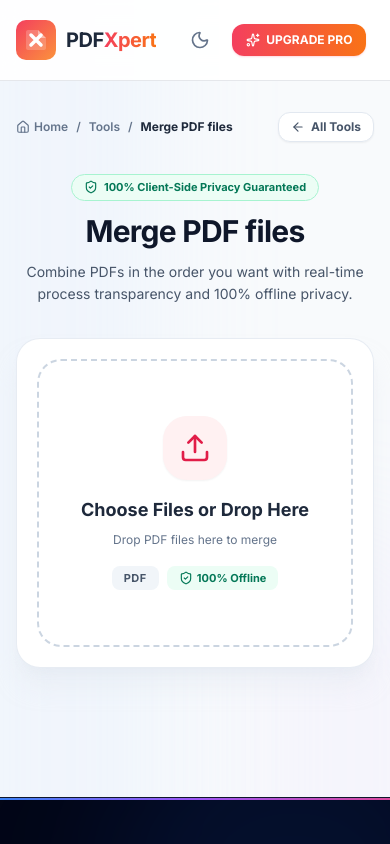
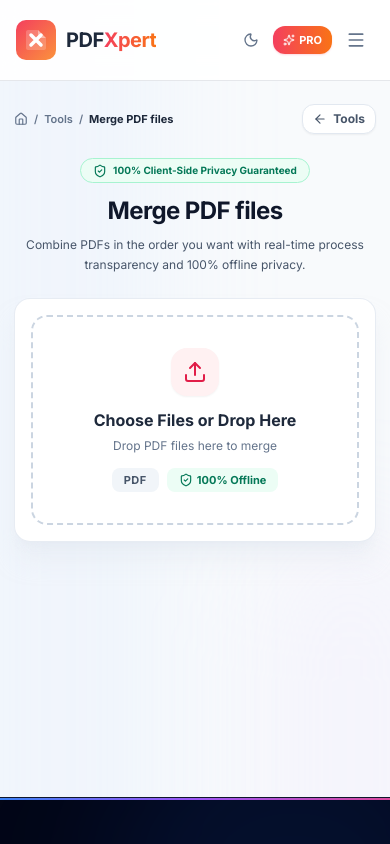
Before and after one commit to h3y-sam/PDFXpert, a React (Vite) app: page /#/tools/merge in a window 390 px wide. Shown: the top 844 px of the page. Built offline with nearby package versions, Linux system fonts and the light colour scheme.

Commit message:
feat(responsive): enhance touch controls, responsive layouts, and mobile drawers across all screen sizes

```diff
--- a/components/FileUploader.tsx
+++ b/components/FileUploader.tsx
@@ -86,8 +86,8 @@
         className={`
           relative group cursor-pointer
           flex flex-col items-center justify-center
-          w-full h-72 md:h-88
-          rounded-3xl border-2 border-dashed
+          w-full min-h-[210px] sm:min-h-[260px] md:h-80
+          rounded-2xl sm:rounded-3xl border-2 border-dashed
           transition-all duration-300
           bg-white dark:bg-slate-800/80
           ${
@@ -97,22 +97,22 @@
           }
         `}
       >
-        <div className="z-10 flex flex-col items-center text-center p-6 pointer-events-none max-w-md">
+        <div className="z-10 flex flex-col items-center text-center p-4 sm:p-6 pointer-events-none max-w-md">
           {/* Upload Icon with Gradient Ring */}
           <div
-            className={`w-16 h-16 rounded-3xl flex items-center justify-center mb-4 transition-all duration-300 shadow-sm ${
+            className={`w-12 h-12 sm:w-16 sm:h-16 rounded-2xl sm:rounded-3xl flex items-center justify-center mb-3 sm:mb-4 transition-all duration-300 shadow-sm ${
               isDragging
                 ? 'bg-rose-500 text-white scale-110'
                 : 'bg-rose-50 dark:bg-rose-950/50 text-rose-600 dark:text-rose-400 group-hover:bg-gradient-to-r group-hover:from-rose-500 group-hover:to-orange-500 group-hover:text-white group-hover:scale-105'
             }`}
           >
-            <Upload className="w-8 h-8" />
+            <Upload className="w-6 h-6 sm:w-8 sm:h-8" />
           </div>
 
-          <h3 className="text-lg md:text-xl font-bold text-slate-800 dark:text-white mb-1.5">
+          <h3 className="text-base sm:text-lg md:text-xl font-bold text-slate-800 dark:text-white mb-1">
             {title}
           </h3>
-          <p className="text-slate-500 dark:text-slate-400 text-xs md:text-sm mb-4 leading-relaxed">
+          <p className="text-slate-500 dark:text-slate-400 text-xs sm:text-sm mb-3 sm:mb-4 leading-relaxed">
             {computedDescription}
           </p>
 
--- a/components/Header.tsx
+++ b/components/Header.tsx
@@ -100,7 +100,7 @@
           </nav>
 
           {/* Right Actions */}
-          <div className="flex items-center gap-3 shrink-0 ml-auto">
+          <div className="flex items-center gap-1.5 sm:gap-3 shrink-0 ml-auto">
             {isInstallable && (
               <button
                 onClick={triggerInstall}
@@ -114,28 +114,28 @@
 
             <button
               onClick={toggleDarkMode}
-              className="p-2.5 rounded-xl text-slate-500 hover:bg-gray-100 dark:hover:bg-slate-800 transition-colors"
+              className="p-2 sm:p-2.5 rounded-xl text-slate-500 hover:bg-gray-100 dark:hover:bg-slate-800 transition-colors"
               aria-label="Toggle Theme"
             >
-              {darkMode ? <Sun className="w-5 h-5" /> : <Moon className="w-5 h-5" />}
+              {darkMode ? <Sun className="w-4 h-4 sm:w-5 sm:h-5" /> : <Moon className="w-4 h-4 sm:w-5 sm:h-5" />}
             </button>
 
             {/* Pro / Upgrade Trigger */}
             <button
               onClick={openUpgradeModal}
-              className={`inline-flex items-center gap-1.5 px-3.5 py-2 rounded-xl text-xs font-bold transition-all shadow-sm ${
+              className={`inline-flex items-center gap-1 sm:gap-1.5 px-2.5 sm:px-3.5 py-1.5 sm:py-2 rounded-xl text-[11px] sm:text-xs font-bold transition-all shadow-sm ${
                 isPro
                   ? 'bg-emerald-100 dark:bg-emerald-950/60 text-emerald-700 dark:text-emerald-300 border border-emerald-300 dark:border-emerald-800'
-                  : 'bg-gradient-to-r from-rose-500 to-orange-500 hover:from-rose-600 hover:to-orange-600 text-white shadow-rose-500/20 hover:scale-105'
+                  : 'bg-gradient-to-r from-rose-500 to-orange-500 hover:from-rose-600 hover:to-orange-600 text-white shadow-rose-500/20 active:scale-95 sm:hover:scale-105'
               }`}
             >
-              <Sparkles className="w-3.5 h-3.5" />
-              <span>{isPro ? `${tier.toUpperCase()} ACTIVE` : 'UPGRADE PRO'}</span>
+              <Sparkles className="w-3 h-3 sm:w-3.5 sm:h-3.5" />
+              <span>{isPro ? `${tier.toUpperCase()}` : <span><span className="hidden sm:inline">UPGRADE </span>PRO</span>}</span>
             </button>
 
             <Link
               to="/tools"
-              className="hidden sm:inline-flex px-4 py-2 rounded-xl bg-slate-900 dark:bg-rose-600 text-white text-sm font-semibold hover:bg-slate-800 dark:hover:bg-rose-700 shadow-md shadow-rose-500/20 transition-all"
+              className="hidden sm:inline-flex px-3.5 py-2 rounded-xl bg-slate-900 dark:bg-rose-600 text-white text-xs sm:text-sm font-semibold hover:bg-slate-800 dark:hover:bg-rose-700 shadow-md shadow-rose-500/20 transition-all"
               onClick={closeMobile}
             >
               All Tools
@@ -143,11 +143,11 @@
 
             {/* Mobile hamburger */}
             <button
-              className="lg:hidden p-2.5 rounded-xl text-slate-500 hover:bg-gray-100 dark:hover:bg-slate-800 transition-colors"
+              className="lg:hidden p-2 sm:p-2.5 rounded-xl text-slate-500 hover:bg-gray-100 dark:hover:bg-slate-800 transition-colors"
               onClick={() => setMobileOpen(o => !o)}
               aria-label={mobileOpen ? 'Close menu' : 'Open menu'}
             >
-              {mobileOpen ? <X className="w-6 h-6" /> : <Menu className="w-6 h-6" />}
+              {mobileOpen ? <X className="w-5 h-5 sm:w-6 sm:h-6" /> : <Menu className="w-5 h-5 sm:w-6 sm:h-6" />}
             </button>
           </div>
         </div>
@@ -155,8 +155,24 @@
 
       {/* Mobile Drawer */}
       {mobileOpen && (
-        <div className="lg:hidden bg-white dark:bg-slate-900 border-t border-gray-200 dark:border-slate-800 overflow-y-auto max-h-[calc(100vh-5rem)] animate-fade-in">
+        <div className="lg:hidden bg-white dark:bg-slate-900 border-t border-gray-200 dark:border-slate-800 overflow-y-auto max-h-[calc(100vh-5rem)] animate-fade-in shadow-xl">
           <div className="max-w-7xl mx-auto px-4 py-4 space-y-1">
+
+            {isInstallable && (
+              <button
+                onClick={() => {
+                  triggerInstall();
+                  closeMobile();
+                }}
+                className="w-full flex items-center justify-between px-4 py-3 rounded-xl bg-rose-50 dark:bg-rose-950/40 text-rose-600 dark:text-rose-300 font-bold text-sm border border-rose-200 dark:border-rose-900/60 mb-2"
+              >
+                <div className="flex items-center gap-2">
+                  <Download className="w-4 h-4" />
+                  <span>Install PDFXpert PWA App</span>
+                </div>
+                <span className="text-[11px] uppercase bg-rose-500 text-white px-2 py-0.5 rounded-full">Offline</span>
+              </button>
+            )}
 
             <Link
               to="/"
--- a/pages/ToolContainer.tsx
+++ b/pages/ToolContainer.tsx
@@ -8,67 +8,76 @@
   category?: string;
   children: React.ReactNode;
   actionArea?: React.ReactNode;
+  maxWidth?: '4xl' | '5xl' | '6xl' | '7xl' | 'full';
 }
 
 const ToolContainer: React.FC<ToolContainerProps> = ({
   title,
   description,
-  category,
   children,
   actionArea,
+  maxWidth = '5xl',
 }) => {
+  const maxWidthClass = {
+    '4xl': 'max-w-4xl',
+    '5xl': 'max-w-5xl',
+    '6xl': 'max-w-6xl',
+    '7xl': 'max-w-7xl',
+    'full': 'max-w-full',
+  }[maxWidth] || 'max-w-5xl';
+
   return (
-    <div className="min-h-[85vh] py-8 sm:py-12 px-4 sm:px-6 lg:px-8 max-w-7xl mx-auto">
+    <div className="min-h-[85vh] py-6 sm:py-10 md:py-12 px-3.5 sm:px-6 lg:px-8 max-w-7xl mx-auto">
       {/* Top Breadcrumbs & Back Navigation */}
-      <div className="flex items-center justify-between mb-8 animate-fade-in">
-        <div className="flex items-center gap-2 text-xs font-semibold text-slate-500 dark:text-slate-400">
+      <div className="flex items-center justify-between gap-3 mb-6 sm:mb-8 animate-fade-in">
+        <div className="flex items-center gap-1.5 sm:gap-2 text-[11px] sm:text-xs font-semibold text-slate-500 dark:text-slate-400 min-w-0">
           <Link
             to="/"
-            className="flex items-center gap-1 hover:text-rose-500 transition-colors"
+            className="flex items-center gap-1 hover:text-rose-500 transition-colors shrink-0"
           >
-            <Home className="w-3.5 h-3.5" /> Home
+            <Home className="w-3.5 h-3.5" /> <span className="hidden xs:inline">Home</span>
           </Link>
-          <span>/</span>
+          <span className="shrink-0">/</span>
           <Link
             to="/tools"
-            className="hover:text-rose-500 transition-colors"
+            className="hover:text-rose-500 transition-colors shrink-0"
           >
             Tools
           </Link>
-          <span>/</span>
-          <span className="text-slate-800 dark:text-white font-bold">{title}</span>
+          <span className="shrink-0">/</span>
+          <span className="text-slate-800 dark:text-white font-bold truncate max-w-[120px] sm:max-w-xs md:max-w-md">{title}</span>
         </div>
 
         <Link
           to="/tools"
-          className="inline-flex items-center gap-1.5 px-3 py-1.5 rounded-xl bg-white dark:bg-slate-800 border border-slate-200 dark:border-slate-700 hover:border-rose-300 dark:hover:border-rose-700 text-slate-600 hover:text-rose-600 dark:text-slate-300 dark:hover:text-rose-400 text-xs font-bold transition-all shadow-sm"
+          className="inline-flex items-center gap-1.5 px-2.5 sm:px-3 py-1.5 rounded-xl bg-white dark:bg-slate-800 border border-slate-200 dark:border-slate-700 hover:border-rose-300 dark:hover:border-rose-700 text-slate-600 hover:text-rose-600 dark:text-slate-300 dark:hover:text-rose-400 text-xs font-bold transition-all shadow-sm shrink-0"
         >
           <ArrowLeft className="w-3.5 h-3.5" />
-          <span>All Tools</span>
+          <span className="hidden sm:inline">All </span>Tools
         </Link>
       </div>
 
       {/* Tool Header */}
-      <div className="max-w-3xl mx-auto text-center mb-8 animate-slide-up">
-        <div className="inline-flex items-center gap-1.5 px-3 py-1 rounded-full bg-emerald-50 dark:bg-emerald-950/40 border border-emerald-200 dark:border-emerald-800 text-emerald-700 dark:text-emerald-300 text-[11px] font-bold mb-3">
-          <ShieldCheck className="w-3.5 h-3.5" /> 100% Client-Side Privacy Guaranteed
+      <div className="max-w-3xl mx-auto text-center mb-6 sm:mb-8 animate-slide-up px-2">
+        <div className="inline-flex items-center gap-1.5 px-3 py-1 rounded-full bg-emerald-50 dark:bg-emerald-950/40 border border-emerald-200 dark:border-emerald-800 text-emerald-700 dark:text-emerald-300 text-[10px] sm:text-[11px] font-bold mb-3">
+          <ShieldCheck className="w-3.5 h-3.5 shrink-0" /> 100% Client-Side Privacy Guaranteed
         </div>
-        <h1 className="text-3xl sm:text-4xl lg:text-5xl font-extrabold text-slate-900 dark:text-white tracking-tight mb-3">
+        <h1 className="text-2xl sm:text-3xl md:text-4xl lg:text-5xl font-extrabold text-slate-900 dark:text-white tracking-tight mb-2 sm:mb-3">
           {title}
         </h1>
-        <p className="text-sm sm:text-base text-slate-600 dark:text-slate-300 leading-relaxed max-w-xl mx-auto">
+        <p className="text-xs sm:text-sm md:text-base text-slate-600 dark:text-slate-300 leading-relaxed max-w-xl mx-auto">
           {description}
         </p>
       </div>
 
       {/* Main Action Area Container */}
-      <div className="max-w-4xl mx-auto animate-slide-up" style={{ animationDelay: '0.05s' }}>
-        <div className="bg-white dark:bg-slate-850 rounded-3xl shadow-xl shadow-slate-200/50 dark:shadow-none overflow-hidden border border-slate-200/80 dark:border-slate-700/80 p-5 sm:p-8 md:p-10 transition-colors">
+      <div className={`${maxWidthClass} mx-auto animate-slide-up`} style={{ animationDelay: '0.05s' }}>
+        <div className="bg-white dark:bg-slate-850 rounded-2xl sm:rounded-3xl shadow-xl shadow-slate-200/50 dark:shadow-none overflow-hidden border border-slate-200/80 dark:border-slate-700/80 p-4 sm:p-6 md:p-8 lg:p-10 transition-colors">
           {children}
         </div>
 
         {actionArea && (
-          <div className="mt-8 flex justify-center">{actionArea}</div>
+          <div className="mt-6 sm:mt-8 flex justify-center">{actionArea}</div>
         )}
       </div>
     </div>
--- a/pages/tools/BulkPDFTool.tsx
+++ b/pages/tools/BulkPDFTool.tsx
@@ -214,6 +214,7 @@
     <ToolContainer
       title="Batch Multi-File PDF Automation"
       description="Process 10 to 50+ PDF files at once. Bulk compress, bulk watermark, bulk rotate, and download all as a ZIP package in seconds. 100% offline."
+      maxWidth="6xl"
     >
       {items.length === 0 ? (
         <div className="max-w-3xl mx-auto space-y-6">
--- a/pages/tools/FormBuilderTool.tsx
+++ b/pages/tools/FormBuilderTool.tsx
@@ -261,6 +261,7 @@
     <ToolContainer
       title="Interactive Fillable PDF Form Builder"
       description="Create official fillable PDF forms. Drag and drop text fields, checkboxes, dropdowns, dates, and signature boxes. 100% offline AcroForm generator."
+      maxWidth="6xl"
     >
       {!pdfBytes ? (
         <div className="max-w-2xl mx-auto space-y-6">
@@ -469,11 +470,11 @@
             </div>
 
             {/* Interactive Document Workspace */}
-            <div className="relative flex justify-center p-4 bg-slate-100 dark:bg-slate-950 rounded-3xl border border-slate-200 dark:border-slate-800 shadow-inner overflow-hidden overflow-y-auto max-h-[640px]">
+            <div className="relative flex justify-center p-2 sm:p-4 bg-slate-100 dark:bg-slate-950 rounded-2xl sm:rounded-3xl border border-slate-200 dark:border-slate-800 shadow-inner overflow-x-auto overflow-y-auto max-h-[520px] sm:max-h-[640px]">
               <div
                 ref={overlayRef}
                 onClick={handlePageClick}
-                className="relative inline-block shadow-2xl bg-white select-none cursor-crosshair"
+                className="relative inline-block shadow-2xl bg-white select-none cursor-crosshair min-w-[320px] sm:min-w-0"
               >
                 <canvas ref={canvasRef} className="block w-full h-auto" />
 
```
Also changed, not shown: pages/tools/CompareTool.tsx (+19 -2 lines), pages/tools/PassportPhotoMakerTool.tsx (+24 -3 lines).
